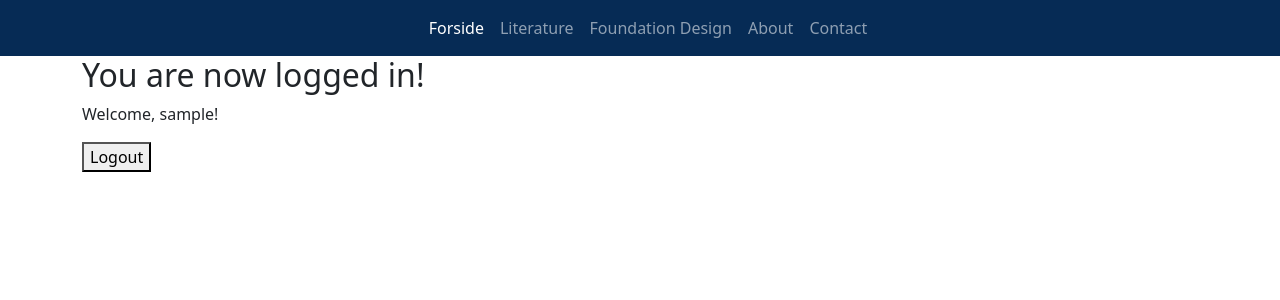
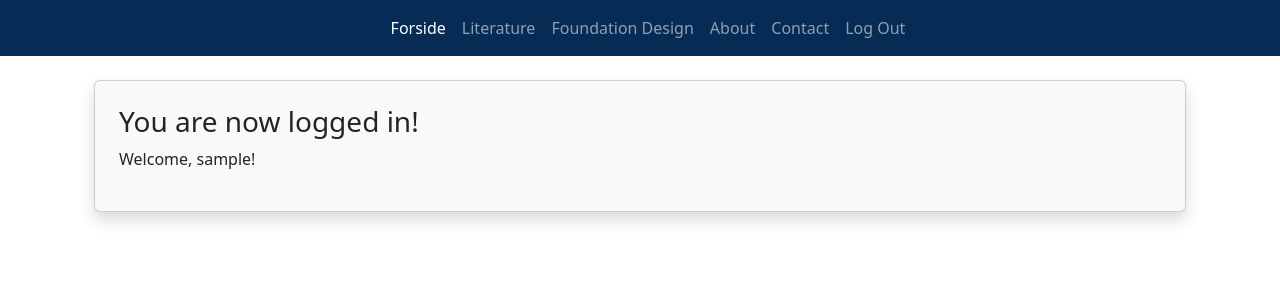
Before and after one commit to Krusovice/personalWebpage, a Django app: page /logged_in/ in a window 1280 px wide. Shown: the top 300 px of the page. Run offline with Django 4.2, Linux system fonts and the light colour scheme; the visitor is signed in with stand-in values (Sample User, id 1).

Commit message:
latest changes

```diff
--- a/personalWebpage/settings.py
+++ b/personalWebpage/settings.py
@@ -24,7 +24,7 @@ BASE_DIR = Path(__file__).resolve().parent.parent
 SECRET_KEY = 'django-insecure-*h9rmqxt*9&apea)&^dcz15*u_t=pbf$qv*xvzkd3&q^-zb^on'
 
 # SECURITY WARNING: don't run with debug turned on in production!
-DEBUG = False
+DEBUG = True
 
 ALLOWED_HOSTS = ['personalwebpage-443911.ew.r.appspot.com','127.0.0.1', 'www.jkirstein.dk', 'jkirstein.dk']
 
@@ -130,7 +130,7 @@ DEFAULT_AUTO_FIELD = 'django.db.models.BigAutoField'
 LOGIN_URL = '/login_user/'
 LOGIN_REDIRECT_URL = '/logged_in/'
 LOGOUT_REDIRECT_URL = '/login_user/'
-
+'''
 # HTTPS-relaterede indstillinger
 SECURE_SSL_REDIRECT = True  # Omdiriger HTTP til HTTPS
 SECURE_PROXY_SSL_HEADER = ('HTTP_X_FORWARDED_PROTO', 'https')  # For proxy setups (som Google App Engine)
@@ -143,3 +143,4 @@ SESSION_COOKIE_SECURE = True  # Sørg for at session-cookies er sendt over HTTPS
 SECURE_HSTS_SECONDS = 31536000  # Aktiver HTTP Strict Transport Security (HSTS)
 SECURE_HSTS_INCLUDE_SUBDOMAINS = True  # Inkluder subdomæner i HSTS
 SECURE_HSTS_PRELOAD = True  # Aktiver preload til HSTS
+'''
--- a/templates/base.html
+++ b/templates/base.html
@@ -31,6 +31,18 @@
                     <li class="nav-item">
                         <a class="nav-link" href="#">Contact</a>
                     </li>
+                    {% if user.is_authenticated %}
+                    <li class="nav-item">
+                        <form method="POST" action="{% url 'logout_user' %}">
+                            {% csrf_token %}
+                            <button type="submit" class="nav-link btn btn-link" style="border: none; background: none;">Log Out</button>
+                        </form>
+                    </li>
+                {% else %}
+                    <li class="nav-item">
+                        <a class="nav-link" href="{% url 'login_user' %}">Log In</a>
+                    </li>
+                {% endif %}
                 </ul>
             </div>
         </div>
--- a/templates/logged_in.html
+++ b/templates/logged_in.html
@@ -1,12 +1,10 @@
 {% extends 'base.html' %}
 
 {% block content %}
-  <h2>You are now logged in!</h2>
-  <p>Welcome, {{ user.username }}!</p>
-
-  <!-- Logout Form -->
-  <form method="POST" action="{% url 'logout_user' %}">
-    {% csrf_token %}
-    <button type="submit">Logout</button>
-  </form>
+  <div class="container mt-4">
+    <div class="card p-4 shadow" style="background-color: #f9f9f9;">
+        <h3>You are now logged in!</h3>
+        <p>Welcome, {{ user.username }}!</p>
+    </div>
+</div>
 {% endblock %}
```
Also changed, not shown: db_old.sqlite3 (added), 1 other file.
